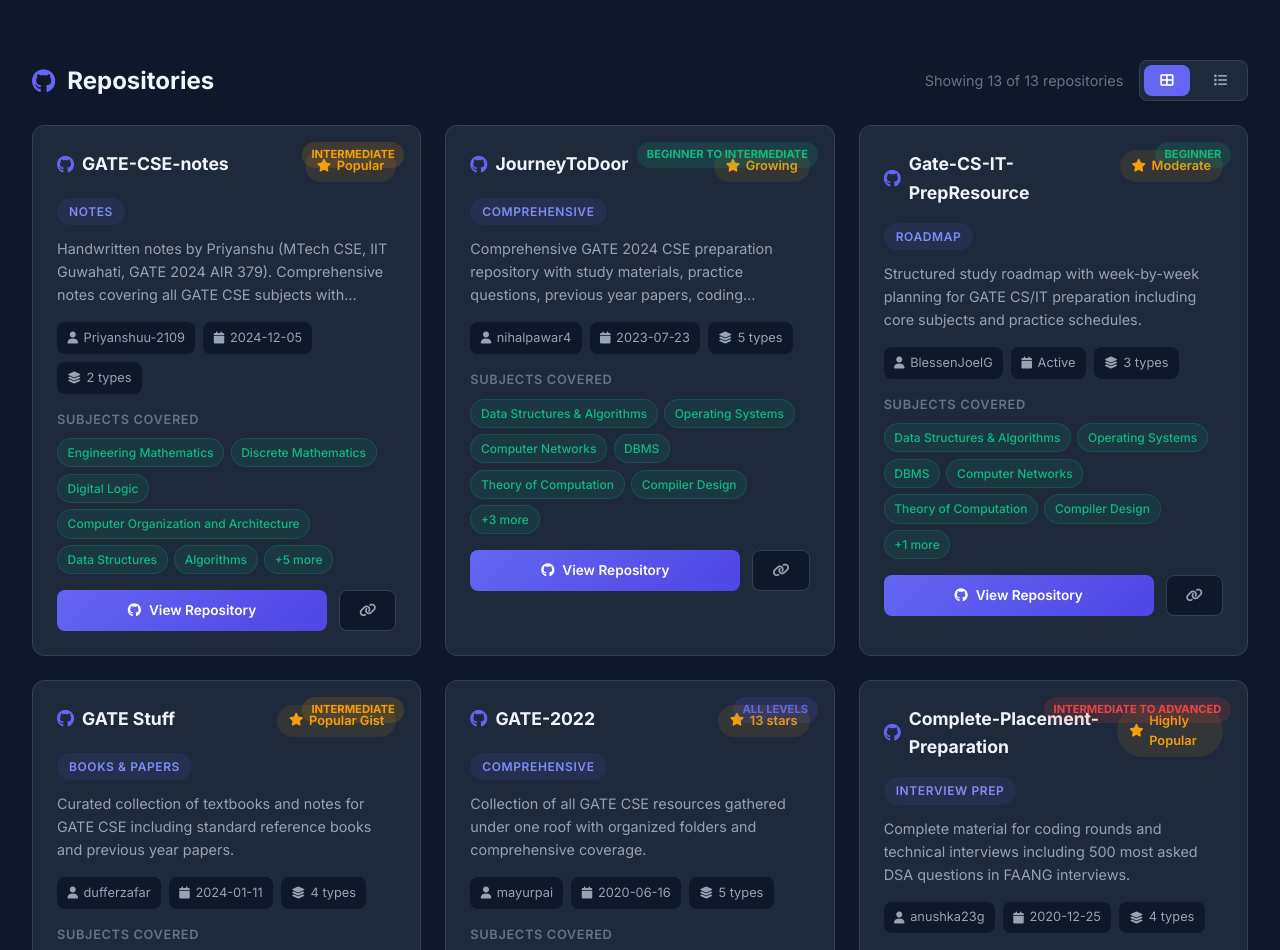
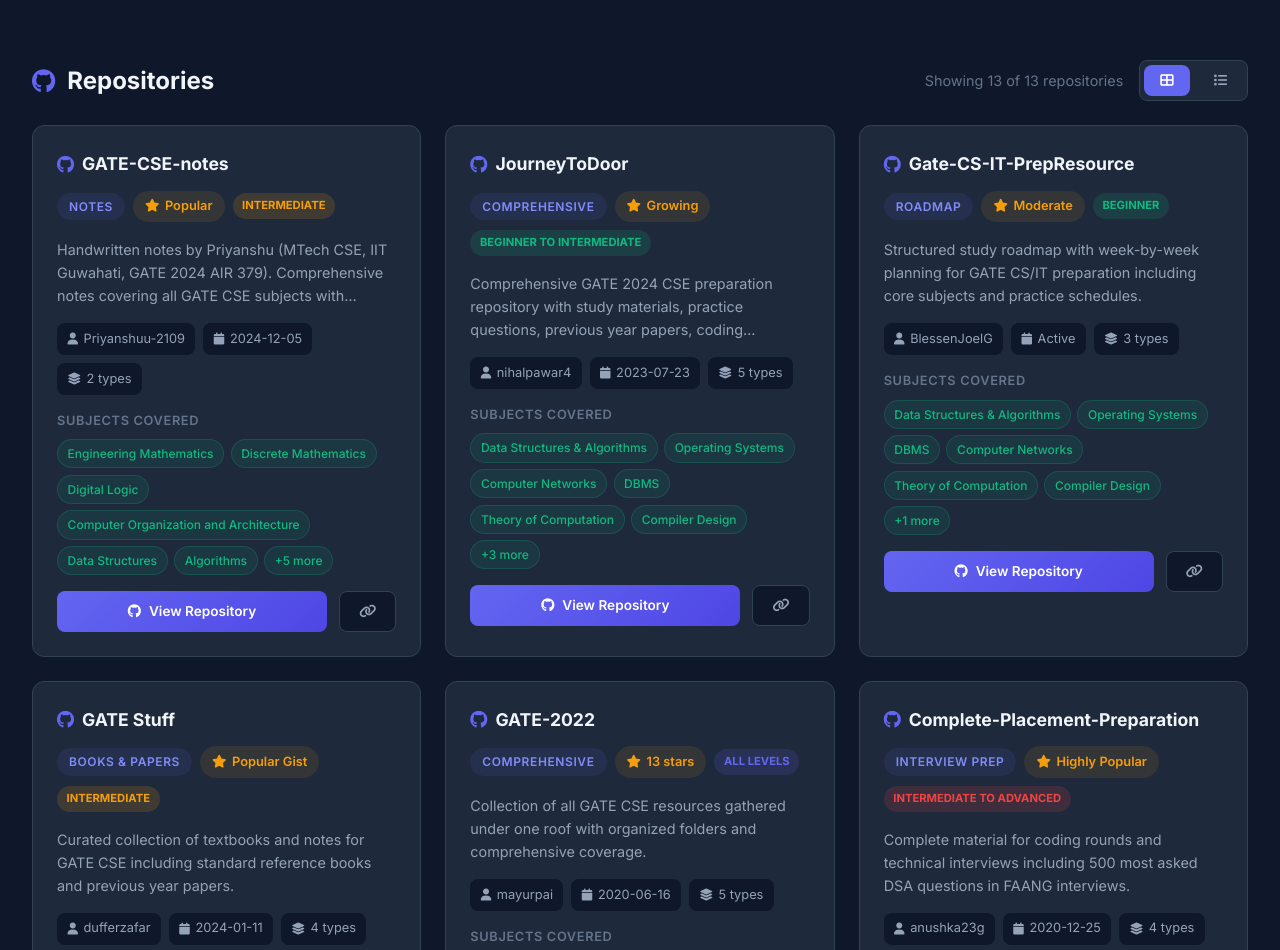
Before and after one commit to DharmikP69/GATE, a plain HTML site: page GATE-WebSite/Gate_GitHub.html in a window 1280 px wide. Shown: the part 900-1850 px from the top of the page. Drawn offline with Linux system fonts and the light colour scheme.

Commit message:
Fix overlapping nadges in GitHub Guide card

```diff
--- a/GATE-WebSite/Gate_GitHub.html
+++ b/GATE-WebSite/Gate_GitHub.html
@@ -433,9 +433,22 @@
 
         .repo-header {
             display: flex;
+            flex-direction: column;
+            gap: 0.75rem;
+            margin-bottom: 1rem;
+        }
+
+        .repo-header-top {
+            display: flex;
             justify-content: space-between;
             align-items: flex-start;
-            margin-bottom: 1rem;
+        }
+
+        .repo-badges {
+            display: flex;
+            flex-wrap: wrap;
+            align-items: center;
+            gap: 0.5rem;
         }
 
         .repo-title {
@@ -478,7 +491,6 @@
             font-weight: 600;
             text-transform: uppercase;
             letter-spacing: 0.05em;
-            margin-bottom: 0.75rem;
         }
 
         .repo-description {
@@ -589,9 +601,7 @@
         }
 
         .difficulty-badge {
-            position: absolute;
-            top: 1rem;
-            right: 1rem;
+            display: inline-block;
             padding: 0.25rem 0.6rem;
             border-radius: 100px;
             font-size: 0.7rem;
@@ -1183,15 +1193,19 @@
             // Grid View
             grid.innerHTML = filtered.map((repo, index) => `
                 <div class="repo-card animate-in" style="animation-delay: ${index * 0.05}s">
-                    <span class="difficulty-badge ${getDifficultyClass(repo.difficulty)}">${repo.difficulty}</span>
                     <div class="repo-header">
-                        <a href="${repo.url}" target="_blank" class="repo-title">
-                            <i class="fab fa-github"></i>
-                            ${repo.name}
-                        </a>
-                        <span class="repo-stars"><i class="fas fa-star"></i> ${repo.stars}</span>
+                        <div class="repo-header-top">
+                            <a href="${repo.url}" target="_blank" class="repo-title">
+                                <i class="fab fa-github"></i>
+                                ${repo.name}
+                            </a>
+                        </div>
+                        <div class="repo-badges">
+                            <span class="repo-category">${repo.category}</span>
+                            <span class="repo-stars"><i class="fas fa-star"></i> ${repo.stars}</span>
+                            <span class="difficulty-badge ${getDifficultyClass(repo.difficulty)}">${repo.difficulty}</span>
+                        </div>
                     </div>
-                    <span class="repo-category">${repo.category}</span>
                     <p class="repo-description">${repo.description}</p>
                     <div class="repo-meta">
                         <span class="meta-tag"><i class="fas fa-user"></i> ${repo.owner}</span>
```
